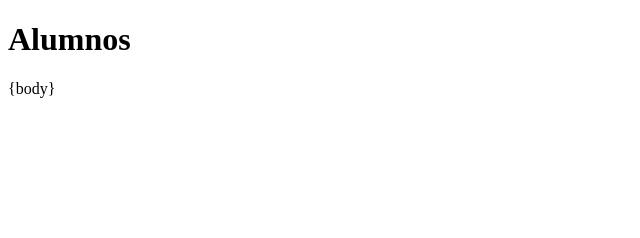
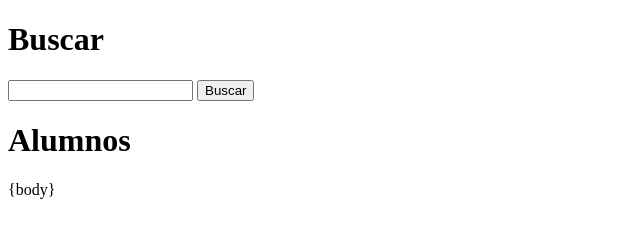
Before and after one commit to avilaton/intro-web, a plain HTML site: page cgi-bin/index.html in a window 1280 px wide. Shown: the whole page, without its empty margins (0-640 px from the left). Drawn offline with Linux system fonts and the light colour scheme.

Commit message:
Agregar form al index.html

```diff
--- a/cgi-bin/index.html
+++ b/cgi-bin/index.html
@@ -4,6 +4,11 @@
     <meta charset="utf-8" />
 </head>
 <body>
+    <h1>Buscar</h1>
+    <form method="post">
+        <input type="text" name="search" />
+        <input type="submit" value="Buscar" />
+    </form>
     <h1>Alumnos</h1>
     <div>
         {body}
```
